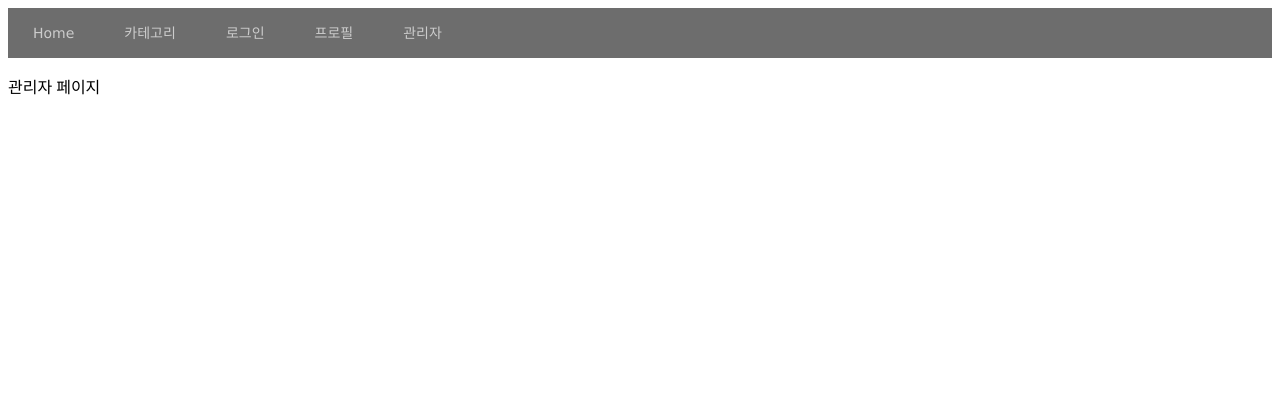
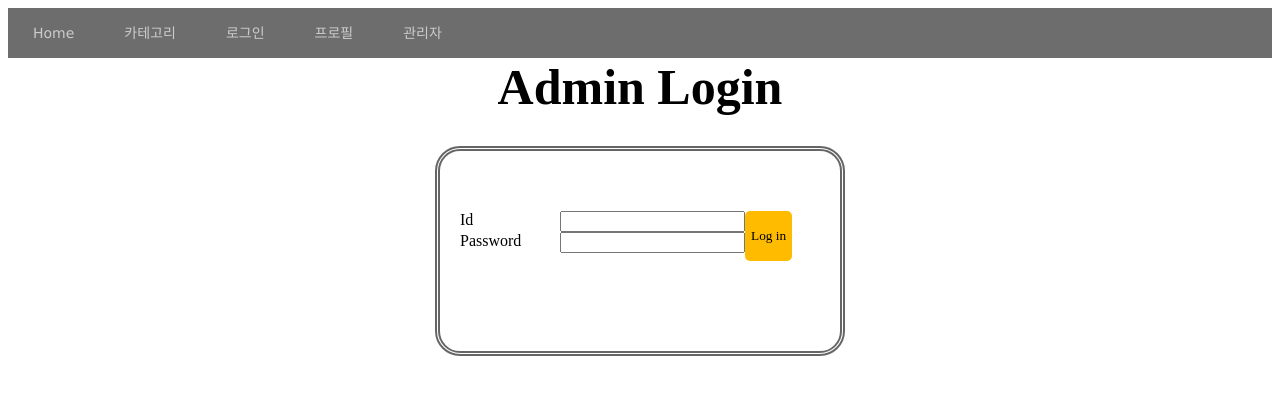
Before and after one commit to 2-chanhee/project_web_app, an Angular app in the folder web/: page /admin in a window 1280 px wide. Shown: the top 394 px of the page. Built offline with nearby package versions, Linux system fonts and the light colour scheme.

Commit message:
웹
웹페이지 관리자,프로필 틀 수정

```diff
--- a/web/src/app/admin/admin.component.css
+++ b/web/src/app/admin/admin.component.css
@@ -0,0 +1,82 @@
+/*맨 위 글자*/
+.member {
+    font-size: 50px;
+    /*text-shadow: 0 0 10px #666;*/
+    color: (109,109,109);
+    margin: 0 auto;
+    text-align: center;
+    text-transform: capitalize;
+    font-family: "맑은 고딕";
+
+   }
+
+   body {
+    font-family: "맑은 고딕";
+    font-size: 12px;
+   }
+   /*테두리*/
+   .form {
+    width: 400px;
+    height: 200px;
+    border-radius: 25px;
+    border: 5px double #666;
+    margin: 30px auto;
+   }
+
+   .form2 {
+    width: 380px;
+    min-width: 320px;
+    height: 200px;
+    margin: 60px auto;
+    margin-left:20px;
+   }
+
+   .form3 {
+    float: left;
+    /*   background:#f00;  */
+   }
+
+   .form3 label {
+    width: 100px;
+    height: 20px;
+    /*  display: block; */
+    float: left;
+   }
+
+   .form4 {
+    padding: 0px 0px 0px 70px;
+   }
+
+   #wrap {
+    width: 600px;
+    height: 500px;
+    margin: 0 auto;
+   }
+
+   .clear {
+    clear: both;
+   }
+   /*로그인하기*/
+   input[type="submit"] {
+    float: left;
+    /*  display:block; */
+    height: 50px;
+    background: #FFBB00;
+    border-radius: 5px;
+    border: none;
+    font-family: "맑은 고딕";
+   }
+   /*회원가입*/
+   input[type="button"] {
+    height: 30px;
+    background: yellowgreen;
+    border-radius: 5px;
+   /*  width: 140px; */
+    font-family:"맑은 고딕";
+    margin-top:10px;
+    margin-right:20px;
+   }
+   /*로그인,비번 치는 곳 밑의 체크박스*/
+   input[type="checkbox"] {
+    margin-top:20px;
+   }
--- a/web/src/app/admin/admin.component.html
+++ b/web/src/app/admin/admin.component.html
@@ -1,3 +1,25 @@
-<p>
-관리자 페이지
-</p>
+<!--The content below is only a placeholder and can be replaced.-->
+<form>
+    <div id="wrap">
+     <h1 class="member">Admin Login</h1>
+     <div class="form">
+      <div class="form2">
+       <div class="form3">
+        <label for="user">Id</label><input type="text" id="user">
+        <div class="clear"></div>
+        <label for="user">Password</label><input type="password" id="user">
+       </div>
+       <input type="submit" value="Log in">
+       <div class="clear"></div>
+       <div class="form4">
+
+        <div class="clear"></div>
+
+        <!--<label><input type="button" value="Sign Up"></label>-->
+
+
+       </div>
+      </div>
+     </div>
+    </div>
+   </form>
--- a/web/src/app/user/user.component.css
+++ b/web/src/app/user/user.component.css
@@ -0,0 +1,82 @@
+/*맨 위 글자*/
+.member {
+    font-size: 50px;
+    /*text-shadow: 0 0 10px #666;*/
+    color: (109,109,109);
+    margin: 0 auto;
+    text-align: center;
+    text-transform: capitalize;
+    font-family: "맑은 고딕";
+
+   }
+
+   body {
+    font-family: "맑은 고딕";
+    font-size: 12px;
+   }
+   /*테두리*/
+   .form {
+    width: 400px;
+    height: 200px;
+    border-radius: 25px;
+    border: 5px double #666;
+    margin: 30px auto;
+   }
+
+   .form2 {
+    width: 380px;
+    min-width: 320px;
+    height: 200px;
+    margin: 60px auto;
+    margin-left:20px;
+   }
+
+   .form3 {
+    float: left;
+    /*   background:#f00;  */
+   }
+
+   .form3 label {
+    width: 100px;
+    height: 20px;
+    /*  display: block; */
+    float: left;
+   }
+
+   .form4 {
+    padding: 0px 0px 0px 70px;
+   }
+
+   #wrap {
+    width: 600px;
+    height: 500px;
+    margin: 0 auto;
+   }
+
+   .clear {
+    clear: both;
+   }
+   /*로그인하기*/
+   input[type="submit"] {
+    float: left;
+    /*  display:block; */
+    height: 50px;
+    background: #FFBB00;
+    border-radius: 5px;
+    border: none;
+    font-family: "맑은 고딕";
+   }
+   /*회원가입*/
+   input[type="button"] {
+    height: 30px;
+    background: yellowgreen;
+    border-radius: 5px;
+   /*  width: 140px; */
+    font-family:"맑은 고딕";
+    margin-top:10px;
+    margin-right:20px;
+   }
+   /*로그인,비번 치는 곳 밑의 체크박스*/
+   input[type="checkbox"] {
+    margin-top:20px;
+   }
--- a/web/src/app/user/user.component.html
+++ b/web/src/app/user/user.component.html
@@ -1,3 +1,46 @@
-<p>
-프로필 페이지
-</p>
+
+  <form>
+    <div id="wrap">
+     <h1 class="member">프로필
+     </h1>
+     <div class="form">
+      <div class="form2">
+       <div class="form3">
+
+        <table id="boardWrite">
+            <caption class="readHide">비밀번호 수정</caption>
+            <tbody>
+
+
+
+              <tr>
+                <th scope="row"><label for="pass">새 비밀번호</label></th>
+                <td class="pass"><input type="text"></td>
+                <div class="btnSet">
+
+                    <button type="submit" class="btnSubmit btn" href="profile_update.php?del=<?=$id?>">
+                     수정
+                    </button>
+
+                  </div>
+              </tr>
+
+            </tbody>
+
+          </table>
+
+       <div class="form4">
+
+
+
+        <!--<label><input type="button" value="Sign Up"></label>-->
+
+
+       </div>
+      </div>
+     </div>
+     </div>
+     </div>
+
+
+   </form>
```
